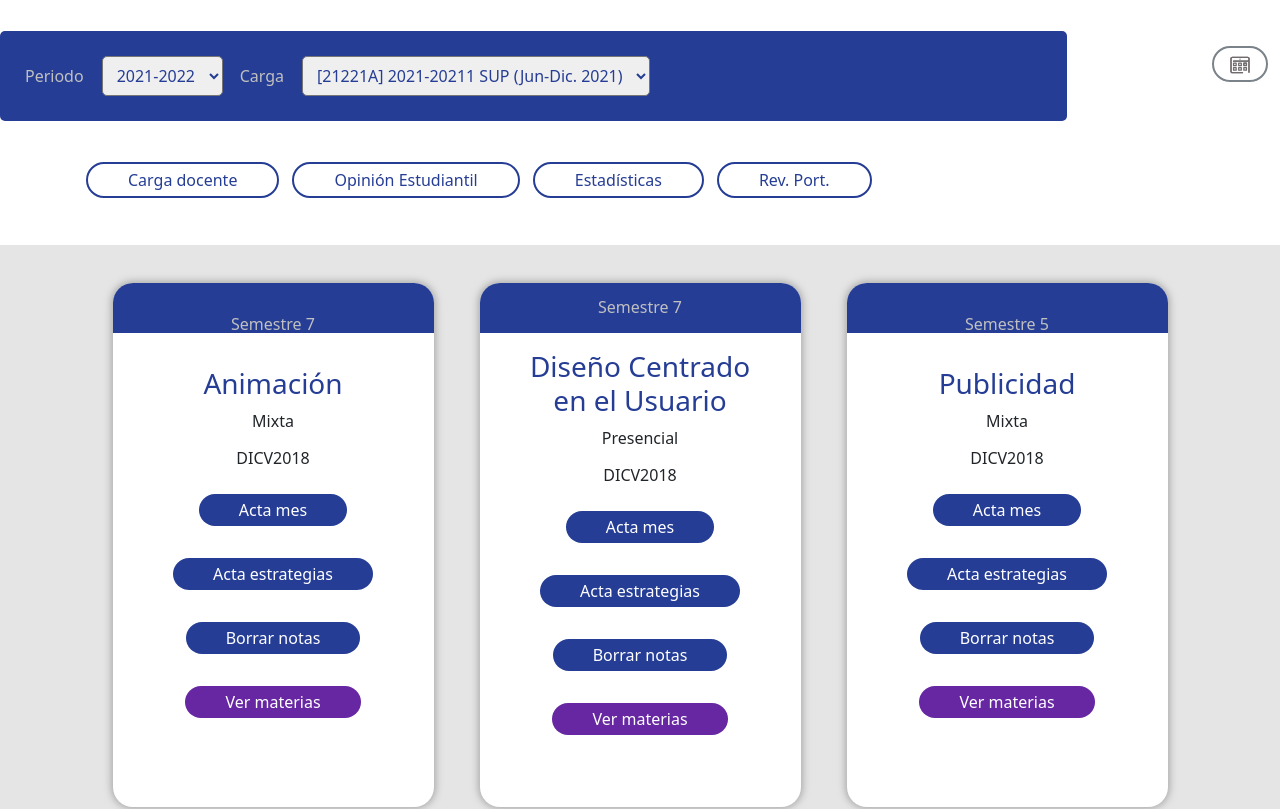
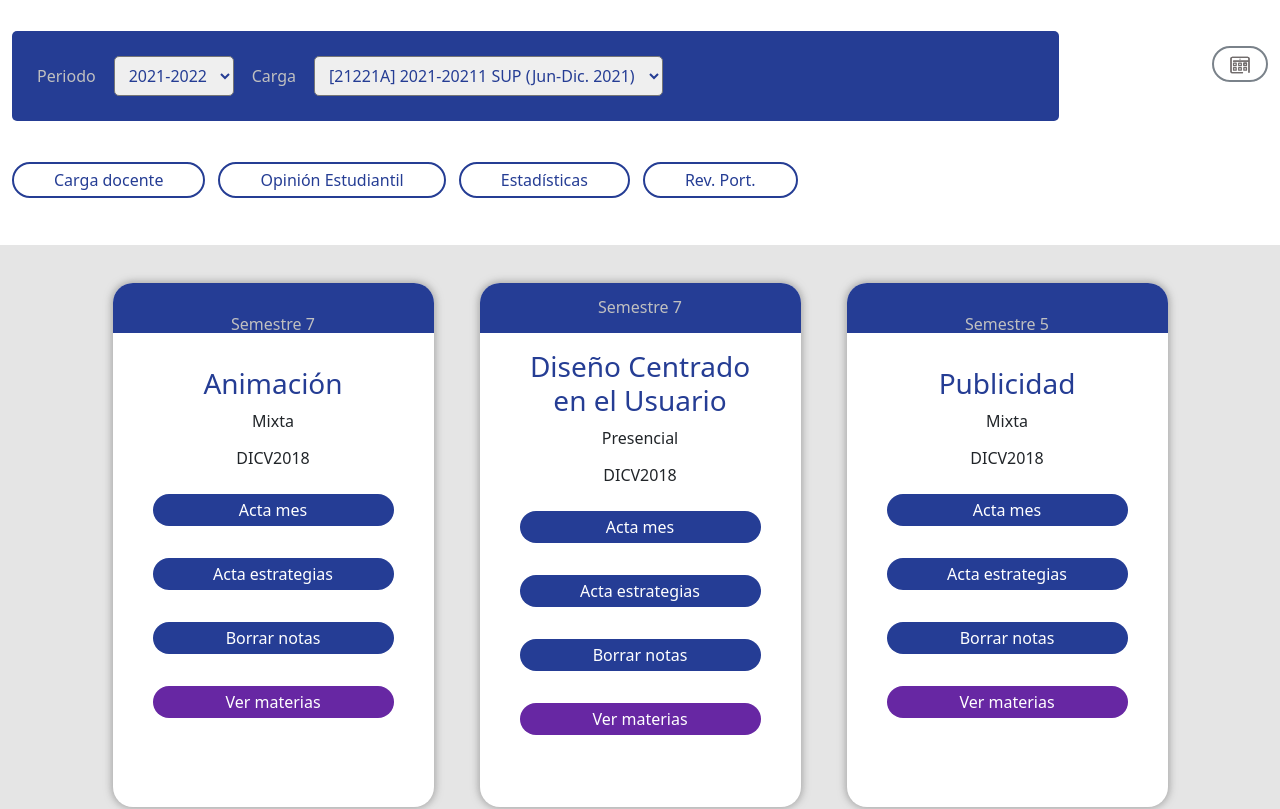
Before and after one commit to arkev/sistema-academico-um, a website: page PortalDocente.html in a window 1280 px wide. Shown: the part 174-983 px from the top of the page. Drawn offline with nearby package versions, Linux system fonts and the light colour scheme.

Commit message:
Actualización

```diff
--- a/PortalDocente.html
+++ b/PortalDocente.html
@@ -106,7 +106,7 @@
       </div>
     </section>
 
-    <section id="BotonesInicioPD">
+    <section class= "container" id="BotonesInicioPD">
       <button class="vblanco">Carga docente</button>
       <button class="vblanco">Opinión Estudiantil</button>
       <button class="vblanco">Estadísticas</button>
--- a/css/styles.css
+++ b/css/styles.css
@@ -595,6 +595,7 @@ border-radius: 50%;
 }
 #zona-inicial {
     display: flex;
+    justify-content: center;
 }
 #zona-cambiantes select {
     margin-left: 10px;
@@ -602,10 +603,15 @@ border-radius: 50%;
     padding: 4px 10px;
     border-radius: 5px;
     height: 2.5em;
+    width: 100%;
 }
 #Materias, #Alumnos{
 background-color:#E5E5E5;
 padding: 15px;
+width: 100%;
+}
+#Materias.row, #zona-inicial.row {
+    --bs-gutter-x: none;
 }
 .EntradaMaterias, .PerfilAlumno{
     width: 321px;
@@ -634,17 +640,19 @@ padding: 15px;
 }
 #morado {
     background-color: #6727A3;
+    width: 100%;
 }
 .BotonesExtra {
     margin-top: 26px;
+    display: flex;
+    flex-direction: column;
 }
 #BotonesInicioPD .vblanco{
     border-color: #253D94;
     color: #253D94;
 }
-@media (min-width: 476px){
+@media (min-width: 390px){
     #BotonesInicioPD{
-        margin: 0px 20% 0% 20%;
         display: flex;
         flex-direction: column;
     }
@@ -659,12 +667,14 @@ padding: 15px;
 }
 @media (min-width: 768px){
     #BotonesInicioPD {
-        margin-left: 73px;
         margin-top: 25px;
         flex-direction: row;
     }
     #BotonesInicioPD .vblanco{
         margin-left: 13px;
+    }
+    #BotonesInicioPD > button:nth-child(1){
+        margin-left: 0px;
     }
     #botoncalendario{
         display: flex;
@@ -891,16 +901,6 @@ padding-right: 25px;
         margin-top: 50px;
     }
 }
-
-
-
-
-
-
-
-
-
-
 
 
 
```
Also changed, not shown: PortalMentor.html (+1 -1 lines).
